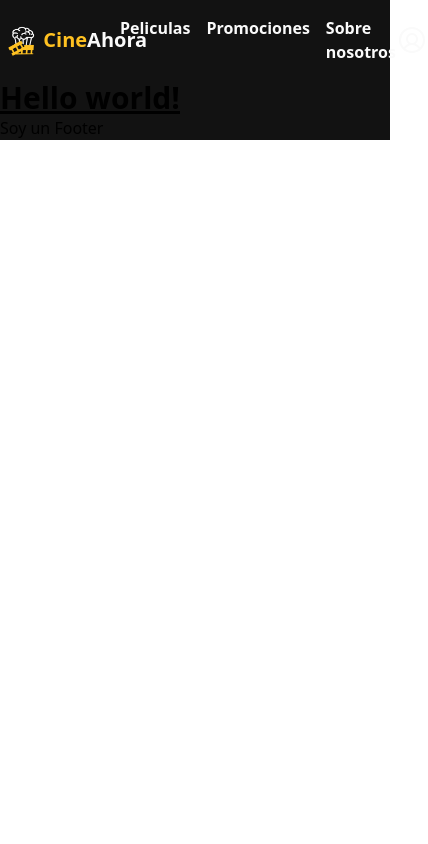
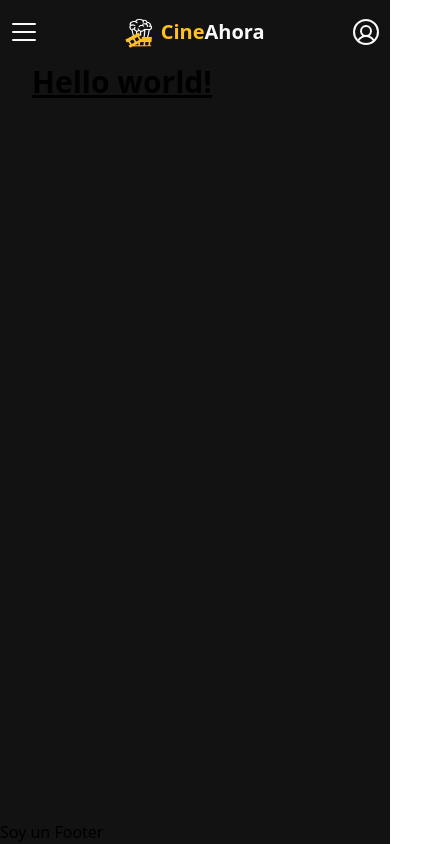
Before and after one commit to nsvdavinci/CineAhoraWebApp, a React (Vite) app: page / in a window 390 px wide. Shown: the whole page, 428 px wide, since content can reach past the window. Built offline with nearby package versions, Linux system fonts and the light colour scheme.

Commit message:
feat(header): sidebar for mobile was added

```diff
--- /dev/null
+++ b/src/assets/icons/bar-icon.tsx
@@ -0,0 +1,19 @@
+import { IconProps } from "../../models";
+
+export const BarIcon: React.FC<IconProps> = ({
+  width,
+  height,
+  fill,
+  ...props
+}) => (
+  <svg
+    xmlns="http://www.w3.org/2000/svg"
+    width={width ?? 32}
+    height={height ?? 32}
+    fill={fill ?? "currentColor"}
+    viewBox="0 0 256 256"
+    {...props}
+  >
+    <path d="M224,128a8,8,0,0,1-8,8H40a8,8,0,0,1,0-16H216A8,8,0,0,1,224,128ZM40,72H216a8,8,0,0,0,0-16H40a8,8,0,0,0,0,16ZM216,184H40a8,8,0,0,0,0,16H216a8,8,0,0,0,0-16Z" />
+  </svg>
+);
--- a/src/assets/icons/index.ts
+++ b/src/assets/icons/index.ts
@@ -1 +1,3 @@
+export * from "./bar-icon";
 export * from "./user-icon";
+export * from "./x-circle-icon";
--- /dev/null
+++ b/src/assets/icons/x-circle-icon.tsx
@@ -0,0 +1,20 @@
+import { IconProps } from "../../models";
+
+const XCircleIcon: React.FC<IconProps> = ({
+  width,
+  height,
+  fill,
+  ...props
+}) => (
+  <svg
+    xmlns="http://www.w3.org/2000/svg"
+    width={width ?? 32}
+    height={height ?? 32}
+    fill={fill ?? "currentColor"}
+    viewBox="0 0 256 256"
+    {...props}
+  >
+    <path d="M165.66,101.66,139.31,128l26.35,26.34a8,8,0,0,1-11.32,11.32L128,139.31l-26.34,26.35a8,8,0,0,1-11.32-11.32L116.69,128,90.34,101.66a8,8,0,0,1,11.32-11.32L128,116.69l26.34-26.35a8,8,0,0,1,11.32,11.32ZM232,128A104,104,0,1,1,128,24,104.11,104.11,0,0,1,232,128Zm-16,0a88,88,0,1,0-88,88A88.1,88.1,0,0,0,216,128Z" />
+  </svg>
+);
+export default XCircleIcon;
--- a/src/components/Header/Header.tsx
+++ b/src/components/Header/Header.tsx
@@ -3,29 +3,40 @@ import { logo, UserIcon } from "../../assets";
 import { colorMap } from "../../constants";
 import { Link } from "react-router-dom";
 import { PATHS } from "../../routes/routes";
+import { Sidebar } from "../Sidebar";
+
+const getRoutes = () => {
+  return (
+    <>
+      <Link to={PATHS.HOME}>
+        <span>Peliculas</span>
+      </Link>
+      <Link to={PATHS.OFFERS}>
+        <span>Promociones</span>
+      </Link>
+      <Link to={PATHS.ABOUT_US}>
+        <span>Sobre nosotros</span>
+      </Link>
+    </>
+  );
+};
 
 const Header: React.FC = () => {
   return (
     <nav className="flex bg-black px-2 py-4 items-center">
-      <Link to={PATHS.HOME}>
-        <div className="flex font-bold items-center gap-x-2">
-          <img src={logo} className="h-8" />
-          <div className="text-xl">
-            <span className="text-primary">Cine</span>
-            <span className="text-white">Ahora</span>
-          </div>
+      <Sidebar routes={getRoutes()} />
+      <Link
+        to={PATHS.HOME}
+        className="flex font-bold items-center justify-center gap-x-2  flex-1 sm:flex-initial"
+      >
+        <img src={logo} className="h-8" />
+        <div className="text-xl">
+          <span className="text-primary">Cine</span>
+          <span className="text-white">Ahora</span>
         </div>
       </Link>
-      <div className="flex-1 flex flex-row justify-center text-white font-bold gap-x-4">
-        <Link to={PATHS.HOME}>
-          <span>Peliculas</span>
-        </Link>
-        <Link to={PATHS.OFFERS}>
-          <span>Promociones</span>
-        </Link>
-        <Link to={PATHS.ABOUT_US}>
-          <span>Sobre nosotros</span>
-        </Link>
+      <div className="flex flex-row justify-center text-white font-bold gap-x-4 hidden sm:flex sm:flex-1">
+        {getRoutes()}
       </div>
       <Link to={PATHS.PROFILE}>
         <UserIcon fill={colorMap.WHITE} />
--- a/src/components/Layout/Layout.tsx
+++ b/src/components/Layout/Layout.tsx
@@ -4,9 +4,11 @@ import { Header, Footer } from "../";
 
 const Layout: React.FC = () => {
   return (
-    <div className="bg-black">
+    <div className="flex flex-col bg-black min-w-fit min-h-screen">
       <Header />
-      <Outlet />
+      <div className="container flex-1">
+        <Outlet />
+      </div>
       <Footer />
     </div>
   );
--- /dev/null
+++ b/src/components/Sidebar/Sidebar.tsx
@@ -0,0 +1,36 @@
+import React from "react";
+import { BarIcon } from "../../assets";
+import { colorMap } from "../../constants";
+import { PATHS } from "../../routes/routes";
+import { Link } from "react-router-dom";
+import XCircleIcon from "../../assets/icons/x-circle-icon";
+
+export const Sidebar: React.FC<{
+  routes: React.ReactNode;
+}> = () => {
+  const [showMenu, setShowMenu] = React.useState(false);
+
+  const toggleMenu = () => setShowMenu(!showMenu);
+  return showMenu ? (
+    <div className="absolute top-0 left-0 bottom-0 right-0 bg-black flex flex-col">
+      <button className="flex mb-4 py-4 px-2" onClick={toggleMenu}>
+        <XCircleIcon fill={colorMap.WHITE} />
+      </button>
+      <div className="flex flex-col justify-center text-white font-bold gap-y-4 px-4">
+        <Link to={PATHS.HOME}>
+          <span>Peliculas</span>
+        </Link>
+        <Link to={PATHS.OFFERS}>
+          <span>Promociones</span>
+        </Link>
+        <Link to={PATHS.ABOUT_US}>
+          <span>Sobre nosotros</span>
+        </Link>
+      </div>
+    </div>
+  ) : (
+    <button className="sm:hidden" onClick={toggleMenu}>
+      <BarIcon fill={colorMap.WHITE} />
+    </button>
+  );
+};
--- /dev/null
+++ b/src/components/Sidebar/index.ts
@@ -0,0 +1 @@
+export * from "./Sidebar";
```
